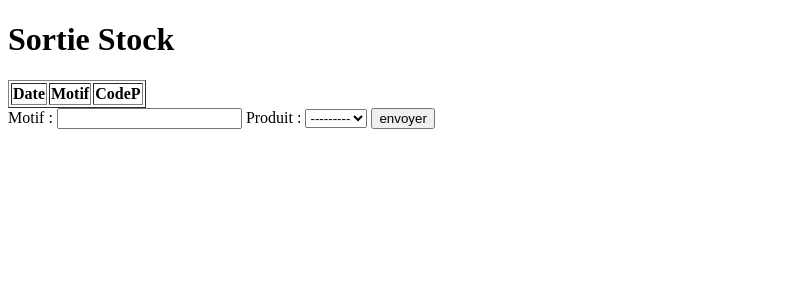
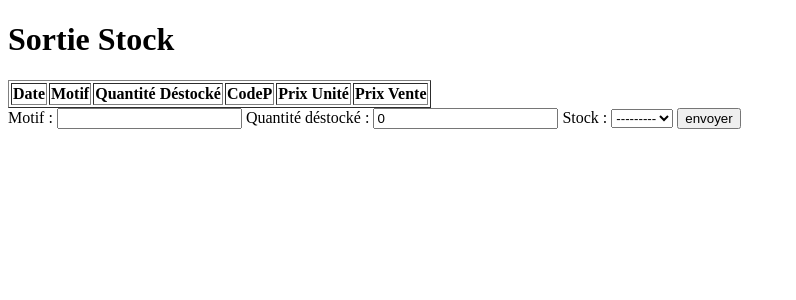
Before and after one commit to BouchamaDjad/Projet-SI-2, a Django app: page /SortieStock/ in a window 1280 px wide. Shown: the top 300 px of the page, without its empty margins (0-796 px from the left). Run offline with Django 4.2, Linux system fonts and the light colour scheme; data that the repository does not hold is empty; parts of the project's set-up code (start-up, migrations or seed data) failed here and were passed over.

Commit message:
implemented sortie stock avec les modifications

```diff
--- a/ProjetSI2/gestionStock/Templates/Sortie Stock.html
+++ b/ProjetSI2/gestionStock/Templates/Sortie Stock.html
@@ -12,13 +12,21 @@
         <thead>
             <th>Date</th>
             <th>Motif</th>
+            <th>Quantité Déstocké</th>
             <th>CodeP</th>
+            <th>Prix Unité</th>
+            <th>Prix Vente</th>
         </thead>
         <tbody>
             {% for s in sorties %}
+            <tr>
                 <td>{{ s.date }}</td>
                 <td>{{ s.motif }}</td>
-                <td>{{ s.produit_id }}</td>
+                <td>{{ s.qt }}</td>
+                <td>{{ s.stock.produit_id }}</td>
+                <td>{{ s.stock.Prix.PrixUnite }}</td>
+                <td>{{ s.stock.Prix.PrixVente }}</td>
+            </tr>
             {% endfor %}
         </tbody>
     </table>
--- a/ProjetSI2/gestionStock/Templates/Stock.html
+++ b/ProjetSI2/gestionStock/Templates/Stock.html
@@ -28,7 +28,8 @@
                 <td>{{ p.prix.PrixUnite }}</td>
                 <td>{{ p.prix.PrixVente }}</td>
                 <td>{{ p.qt }}</td>
-                <td><a href=" {% url 'ajusterstock' p.produit.CodeP p.prix.id %}">ajuster</a></td>
+                <td><a href=" {% url 'ajusterstock' p.produit.CodeP p.prix.id %}">ajuster</a>
+                <a href="{% url 'déstocker' p.s %}">déstocker</a></td>
             </tbody>
         {% endfor %}
     </table>
--- a/ProjetSI2/gestionStock/models.py
+++ b/ProjetSI2/gestionStock/models.py
@@ -41,7 +41,8 @@ class EntreeStock(models.Model):
 class SortieStock(models.Model):
     date = models.DateField(auto_now=True)
     motif = models.CharField(max_length=30)
-    produit = models.ForeignKey(Produit,on_delete=models.SET_NULL,null=True)
+    qt = models.IntegerField(verbose_name="quantité déstocké",default=0)
+    stock = models.ForeignKey(Stock,on_delete=models.CASCADE,null=True)
 
 class Client(models.Model):
     nom = models.CharField(max_length=50)
--- a/ProjetSI2/gestionStock/urls.py
+++ b/ProjetSI2/gestionStock/urls.py
@@ -22,6 +22,7 @@ urlpatterns = [
 
     path('EntréeStock/',views.entrer_en_stock,name='entrystock'),
     path('SortieStock/',views.sortie_stock,name='sortiestock'),
+    path('Déstocker/<int:pk>',views.déstocker,name='déstocker'),
 
     path('SelectionClient/',views.selection_client,name='selectionclient'),
     path('SaisirProduit/<int:pk>/',views.saisir_produit,name='saisirproduit'),
--- a/ProjetSI2/gestionStock/views.py
+++ b/ProjetSI2/gestionStock/views.py
@@ -206,15 +206,12 @@ def sauv_reg(request, pk):
 
         return redirect("clients")
 
-
 def afficher_stock(request):
-    stock = None
+    stock = Stock.objects.exclude(id__in=SortieStock.objects.all().values('stock_id'))
 
     if request.GET:
         form = FiltreForm(request.GET)
         if form.is_valid():
-            de_stocke = SortieStock.objects.all().values('produit_id') # pour ne pas afficher les produit
-            stock = Stock.objects.exclude(produit_id__in=de_stocke)    # déstocke
             if form.cleaned_data["type"]:
                 stock = stock.filter(produit__typeP__designation=form.cleaned_data["type"])
             if form.cleaned_data["date"]:
@@ -223,12 +220,8 @@ def afficher_stock(request):
                 stock = stock.filter(Qtp__lte=form.cleaned_data['quantité'])
             if form.cleaned_data['designation_produit']:
                 stock = stock.filter(produit__designation__contains=form.cleaned_data['designation_produit'])
-
-
-    if not stock:
+    else:
         form = FiltreForm()
-        de_stocke = SortieStock.objects.all().values('produit_id')
-        stock = Stock.objects.exclude(produit_id__in=de_stocke)
 
     produits : list[dict] = []
     Total_achat = 0
@@ -248,7 +241,8 @@ def afficher_stock(request):
         if not trv:
             produits.append({"produit":Produit.objects.get(CodeP = s.produit_id),
                              "prix":Prix.objects.get(id = s.Prix_id),
-                             "qt":s.Qtp})
+                             "qt":s.Qtp,
+                             "s":s.id})
 
     benefice = Total_vente - Total_achat
 
@@ -319,14 +313,28 @@ def entrer_en_stock(request):
     entries = EntreeStock.objects.all()
     return render(request,"entry stock.html",{"form":form,"entries":entries})
 
+def déstocker(request,pk):
+    if request.method == 'POST':
+        form = SortieStockForm(request.POST)
+        if form.is_valid():
+            print(form.cleaned_data)
+            form.save()
+            instance = Stock.objects.get(id=form.cleaned_data['stock'].id)
+            instance.Qtp -= form.cleaned_data['qt']
+            instance.save()
+            return redirect('stock')
+
+    form = SortieStockForm(initial={'stock':pk})
+    return render(request,"DéStocker.html",{'form':form})
+
 def sortie_stock(request):
     if request.method == 'POST':
         form = SortieStockForm(request.POST)
         if form.is_valid():
             form.save()
-            # je ne vais pas faire
-            # produit.objects.get(CodeP=from.cleaned_data['produit_id']).delete()
-            # car elle va supprimer le tuple qui a été créer en dessus dans sortie stock
+            instance = Stock.objects.get(id=form.cleaned_data['stock']) #
+            instance.Qtp -= form.cleaned_data['qt'] #
+            instance.save()
             return redirect('sortiestock')
 
     sorties = SortieStock.objects.all()
```
Also changed, not shown: ProjetSI2/gestionStock/Templates/DéStocker.html (added, +18 -0 lines), ProjetSI2/gestionStock/migrations/0008_remove_sortiestock_produit_sortiestock_qt_and_more.py (added).
